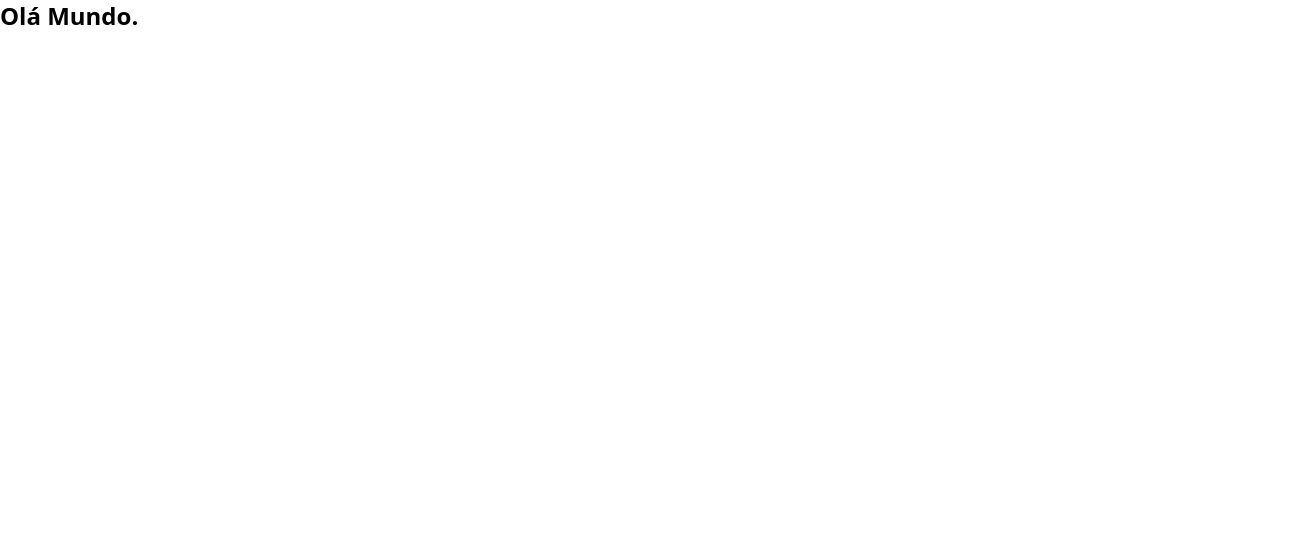
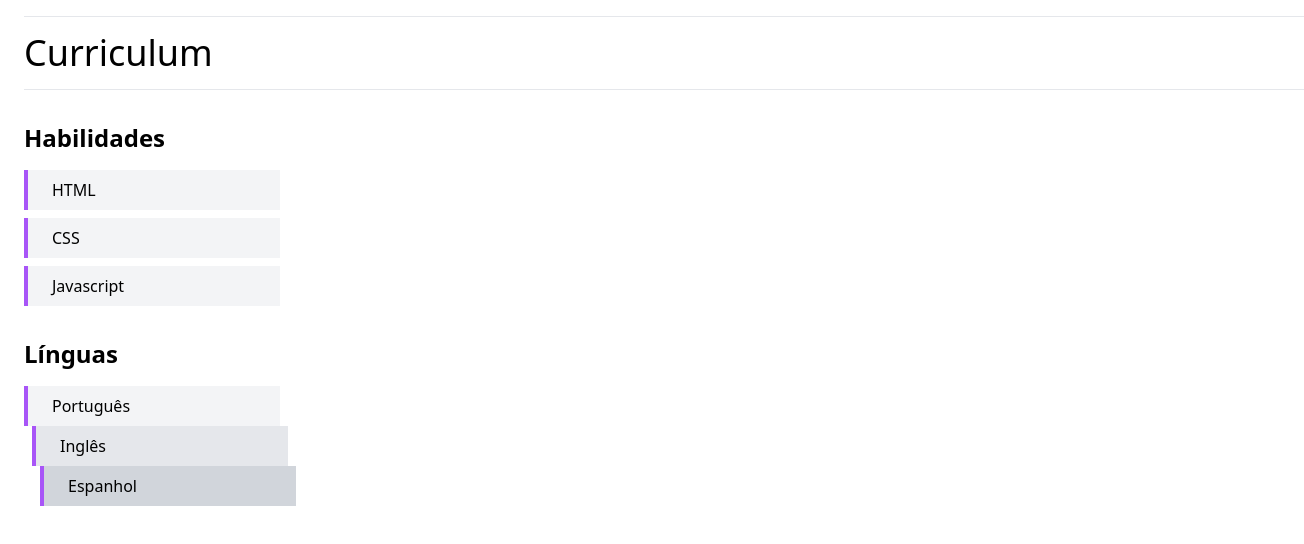
Before and after one commit to oricardos/Forest, a website: page src/index.html in a window 1280 px wide. Shown: the whole page, 1304 px wide, since content can reach past the window. Drawn offline with Linux system fonts and the light colour scheme.

Commit message:
update index.html and output.css to enhance layout and styling for curriculum and skills sections

```diff
--- a/src/index.html
+++ b/src/index.html
@@ -7,6 +7,32 @@
     <link rel="stylesheet" href="./output.css" />
   </head>
   <body>
-    <h1 class="text-2xl font-bold">Olá Mundo.</h1>
+    <div class="container mx-6 mt-4">
+      <h1 class="text-4xl border-y py-4">Curriculum</h1>
+
+      <h2 class="mt-8 mb-4 text-2xl font-semibold">Habilidades</h2>
+      <ul>
+        <li class="bg-gray-100 border-l-4 border-purple-500 p-2 px-6 mb-2 w-64">
+          HTML
+        </li>
+        <li class="bg-gray-100 border-l-4 border-purple-500 p-2 px-6 mb-2 w-64">
+          CSS
+        </li>
+        <li class="bg-gray-100 border-l-4 border-purple-500 p-2 px-6 mb-2 w-64">
+          Javascript
+        </li>
+      </ul>
+
+      <h2 class="mt-8 mb-4 text-2xl font-semibold">Línguas</h2>
+      <div class="bg-gray-100 border-l-4 border-purple-500 p-2 px-6 w-64">
+        Português
+      </div>
+      <div class="bg-gray-200 border-l-4 border-purple-500 p-2 px-6 w-64 ml-2">
+        Inglês
+      </div>
+      <div class="bg-gray-300 border-l-4 border-purple-500 p-2 px-6 w-64 ml-4">
+        Espanhol
+      </div>
+    </div>
   </body>
 </html>
```
Also changed, not shown: src/output.css.
